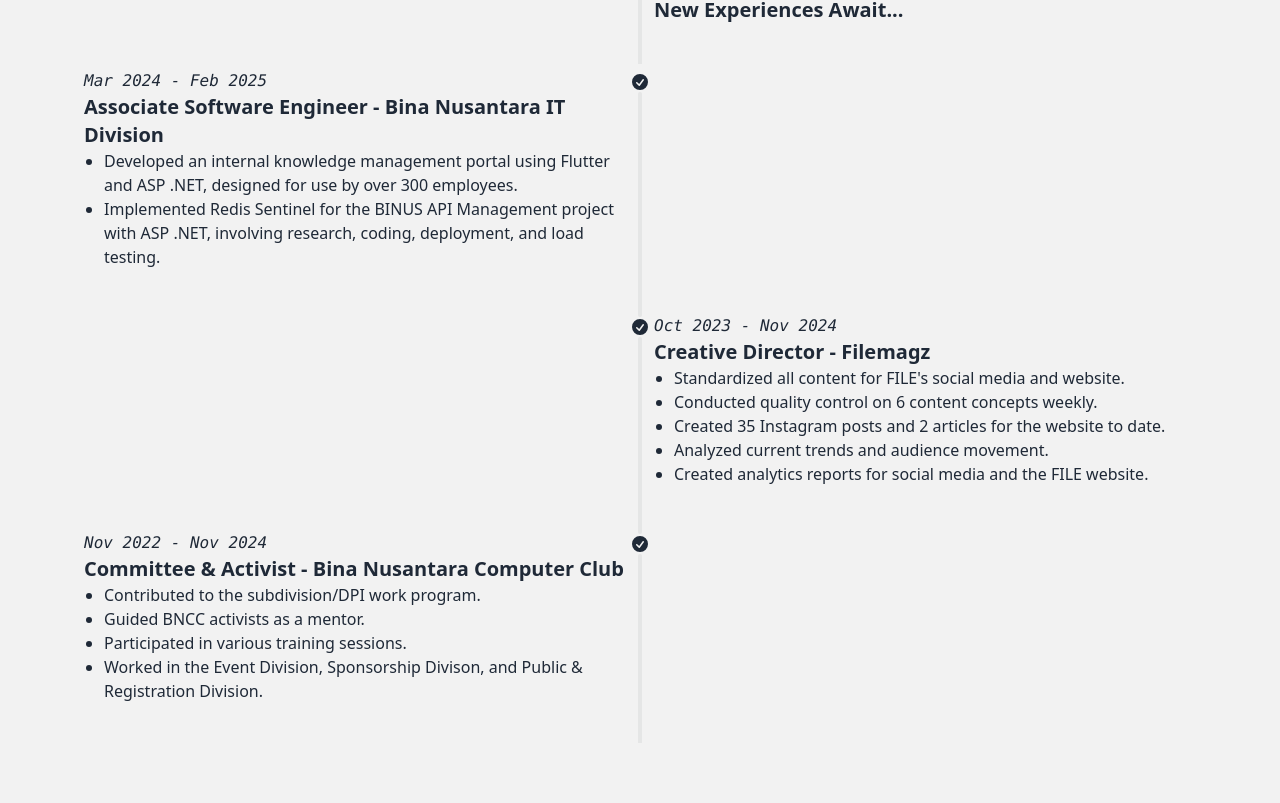
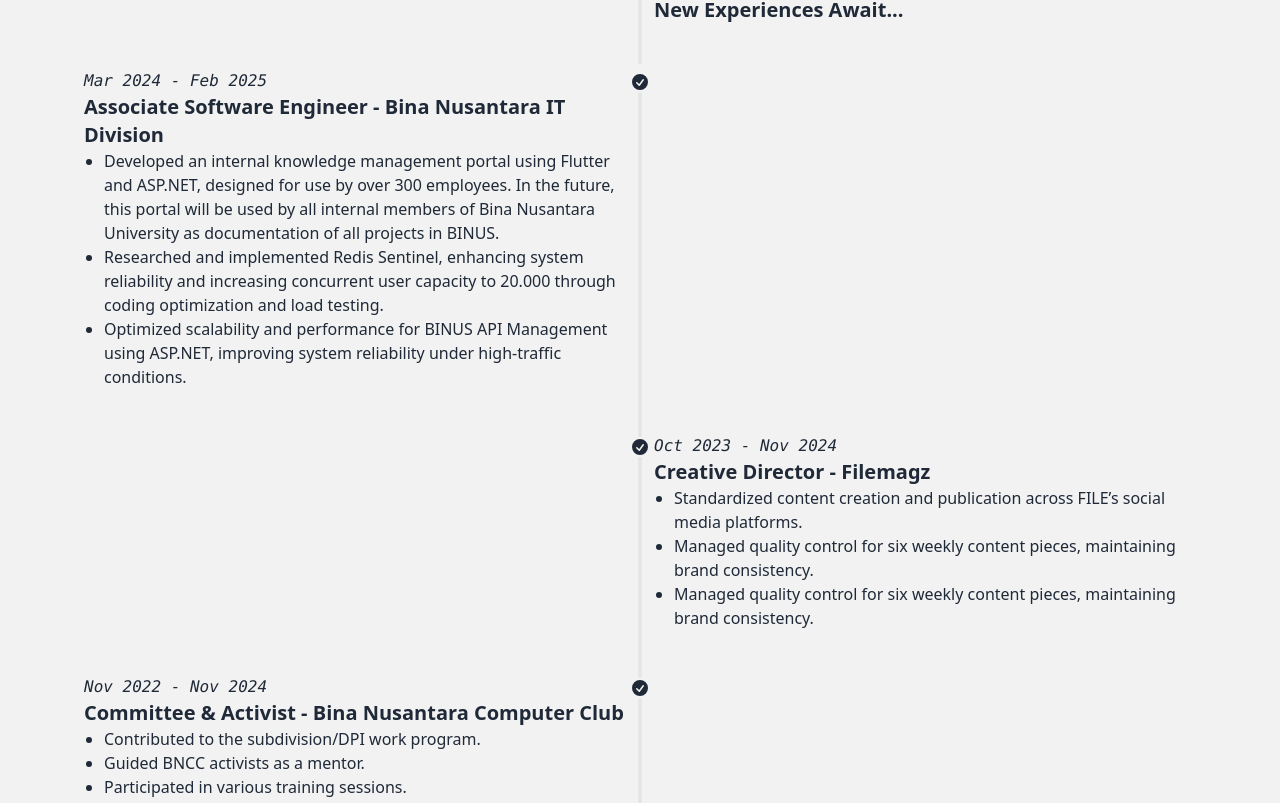
Before and after one commit to MarioOrlando82/my-portfolio, a React (Create React App) app: page / in a window 1280 px wide. Shown: the part 1669-2472 px from the top of the page. Built offline with nearby package versions, Linux system fonts and the light colour scheme.

Commit message:
feat: update experience

```diff
--- a/src/components/Experience.js
+++ b/src/components/Experience.js
@@ -49,8 +49,9 @@
                             <time className="font-mono italic text-sm md:text-base">Mar 2024 - Feb 2025</time>
                             <div className="text-lg font-black md:text-xl">Associate Software Engineer - Bina Nusantara IT Division</div>
                             <ul className="list-disc ml-5 md:text-base">
-                                <li>Developed an internal knowledge management portal using Flutter and ASP .NET, designed for use by over 300 employees.</li>
-                                <li>Implemented Redis Sentinel for the BINUS API Management project with ASP .NET, involving research, coding, deployment, and load testing.</li>
+                                <li>Developed an internal knowledge management portal using Flutter and ASP.NET, designed for use by over 300 employees. In the future, this portal will be used by all internal members of Bina Nusantara University as documentation of all projects in BINUS.</li>
+                                <li>Researched and implemented Redis Sentinel, enhancing system reliability and increasing concurrent user capacity to 20.000 through coding optimization and load testing.</li>
+                                <li>Optimized scalability and performance for BINUS API Management using ASP.NET, improving system reliability under high-traffic conditions.</li>
                             </ul>
                         </div>
                         <hr />
@@ -75,11 +76,9 @@
                             <time className="font-mono italic text-sm md:text-base">Oct 2023 - Nov 2024</time>
                             <div className="text-lg font-black md:text-xl">Creative Director - Filemagz</div>
                             <ul className="list-disc ml-5 md:text-base">
-                                <li>Standardized all content for FILE's social media and website.</li>
-                                <li>Conducted quality control on 6 content concepts weekly.</li>
-                                <li>Created 35 Instagram posts and 2 articles for the website to date.</li>
-                                <li>Analyzed current trends and audience movement.</li>
-                                <li>Created analytics reports for social media and the FILE website.</li>
+                                <li>Standardized content creation and publication across FILE’s social media platforms.</li>
+                                <li>Managed quality control for six weekly content pieces, maintaining brand consistency.</li>
+                                <li>Managed quality control for six weekly content pieces, maintaining brand consistency.</li>
                             </ul>
                         </div>
                         <hr />
--- a/src/components/Skill.js
+++ b/src/components/Skill.js
@@ -30,7 +30,7 @@
                         Mario Orlando
                         <time className="text-xs opacity-50 ml-1">12:46</time>
                     </div>
-                    <div className="chat-bubble">C, HTML, CSS, JavaScript, Laravel, PHP, Java, Python, SQL, Bootstrap, React, Tableau, SSIS, C#, ASP .NET, TypeScript, Flutter, Dart, Tailwind.</div>
+                    <div className="chat-bubble">C, HTML, CSS, JavaScript, Laravel, PHP, Java, Python, SQL, Bootstrap, React, Tableau, SSIS, C#, ASP .NET, TypeScript, Flutter, Dart, Tailwind, Redis, Firebase.</div>
                     <div className="chat-footer opacity-50">Seen at 12:46</div>
                 </div>
                 <div className="chat chat-start">
```
